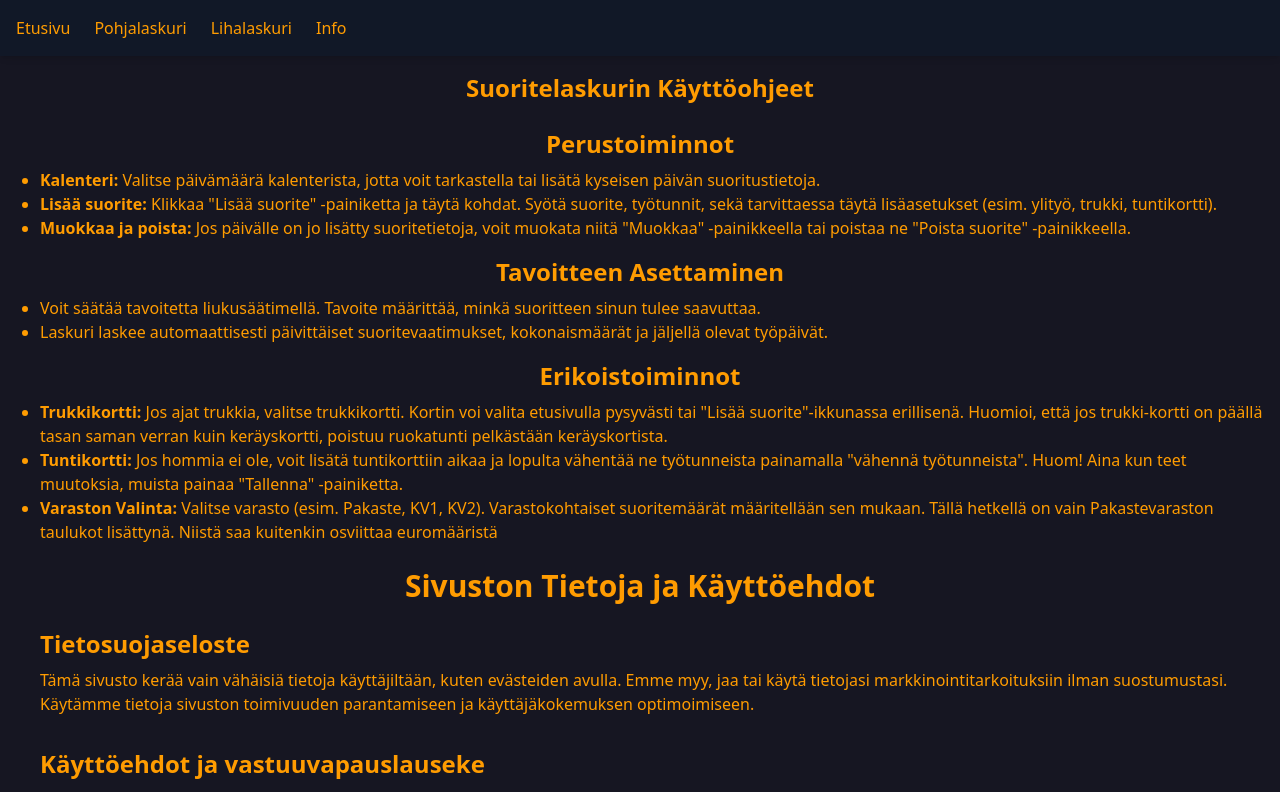
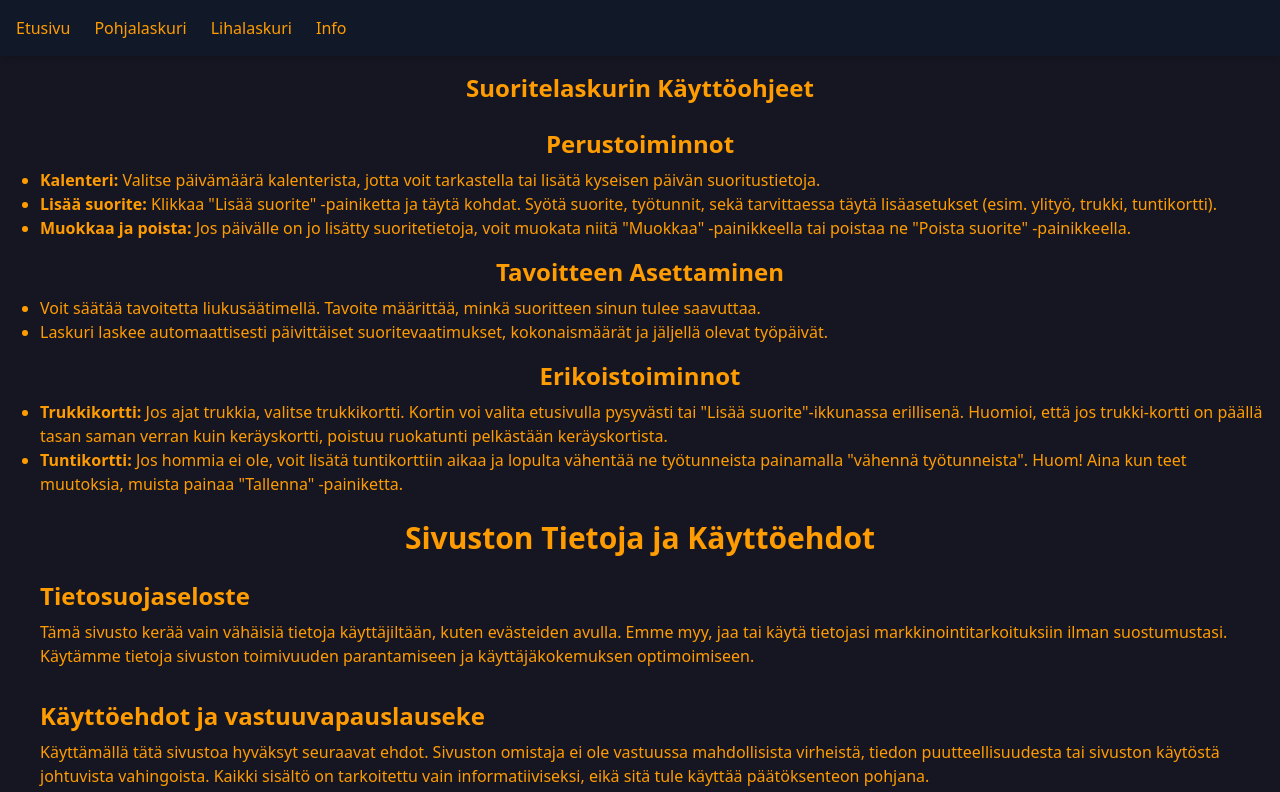
Before and after one commit to ramzorrr/polku, a React (Vite) app: page /ohje in a window 1280 px wide. Shown: the top 792 px of the page. Built offline with nearby package versions, Linux system fonts and the light colour scheme.

Commit message:
removed the warehouse option from info too

```diff
--- a/src/Ohje.tsx
+++ b/src/Ohje.tsx
@@ -33,9 +33,6 @@ const Ohje: React.FC = () => {
         </li>
         <li>
           <strong>Tuntikortti:</strong> Jos hommia ei ole, voit lisätä tuntikorttiin aikaa ja lopulta vähentää ne työtunneista painamalla "vähennä työtunneista". Huom! Aina kun teet muutoksia, muista painaa "Tallenna" -painiketta.
-        </li>
-        <li>
-          <strong>Varaston Valinta:</strong> Valitse varasto (esim. Pakaste, KV1, KV2). Varastokohtaiset suoritemäärät määritellään sen mukaan. Tällä hetkellä on vain Pakastevaraston taulukot lisättynä. Niistä saa kuitenkin osviittaa euromääristä<div className=""></div>
         </li>
       </ul>
 
```
